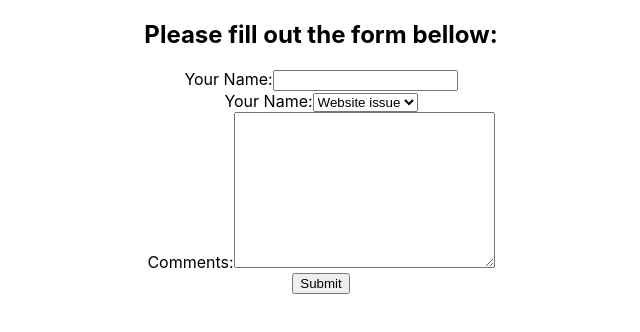
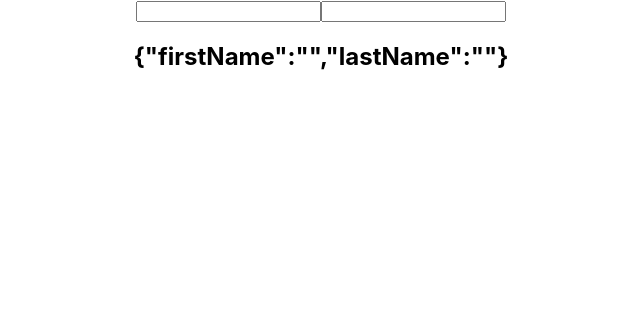
Before and after one commit to ChronoLogic12/ci-react-intro, a React (Create React App) app in the folder my-app/: page / in a window 1280 px wide. Shown: the top 332 px of the page, without its empty margins (319-959 px from the left). Built offline with nearby package versions, Linux system fonts and the light colour scheme.

Commit message:
use state with objects and arrays

```diff
--- a/my-app/src/App.js
+++ b/my-app/src/App.js
@@ -14,12 +14,14 @@
 // import ControlledForm from "./components/ControlledForm";
 // import UncontrolledForm from "./components/UncontrolledForm";
 // import SearchBar from "./components/SearchBar";
-import ControlledFormHooks from "./components/ControlledFormHooks";
+// import ControlledFormHooks from "./components/ControlledFormHooks";
+// import UseStateWithArrays from "./components/UseStateWithArrays";
+import UseStateWithObjects from "./components/UseStateWithObjects";
 
 function App() {
 	return (
 		<div className="App">
-			<ControlledFormHooks />
+			<UseStateWithObjects />
 		</div>
 	);
 }
--- /dev/null
+++ b/my-app/src/components/UseStateWithArrays.jsx
@@ -0,0 +1,20 @@
+import React, { useState } from "react";
+
+function UseStateWithArrays() {
+	const [nums, setNums] = useState([1, 2, 3]);
+	const addNums = () => {
+		setNums([...nums, nums.length + 1]);
+	};
+	return (
+		<div>
+			<button onClick={addNums}>Add Item</button>
+			<ul>
+				{nums.map((num) => (
+					<li key={num}>{num}</li>
+				))}
+			</ul>
+		</div>
+	);
+}
+
+export default UseStateWithArrays;
--- /dev/null
+++ b/my-app/src/components/UseStateWithObjects.jsx
@@ -0,0 +1,35 @@
+import React, { useState } from "react";
+
+function UseStateWithObjects() {
+	const [name, setName] = useState({ firstName: "", lastName: "" });
+
+	return (
+		<div>
+			<form>
+				<input
+					type="text"
+					value={name.firstName}
+					onChange={(e) =>
+						setName({
+							...name,
+							firstName: e.target.value,
+						})
+					}
+				/>
+				<input
+					type="text"
+					value={name.lastName}
+					onChange={(e) =>
+						setName({
+							...name,
+							lastName: e.target.value,
+						})
+					}
+				/>
+				<h2>{JSON.stringify(name)}</h2>
+			</form>
+		</div>
+	);
+}
+
+export default UseStateWithObjects;
```
